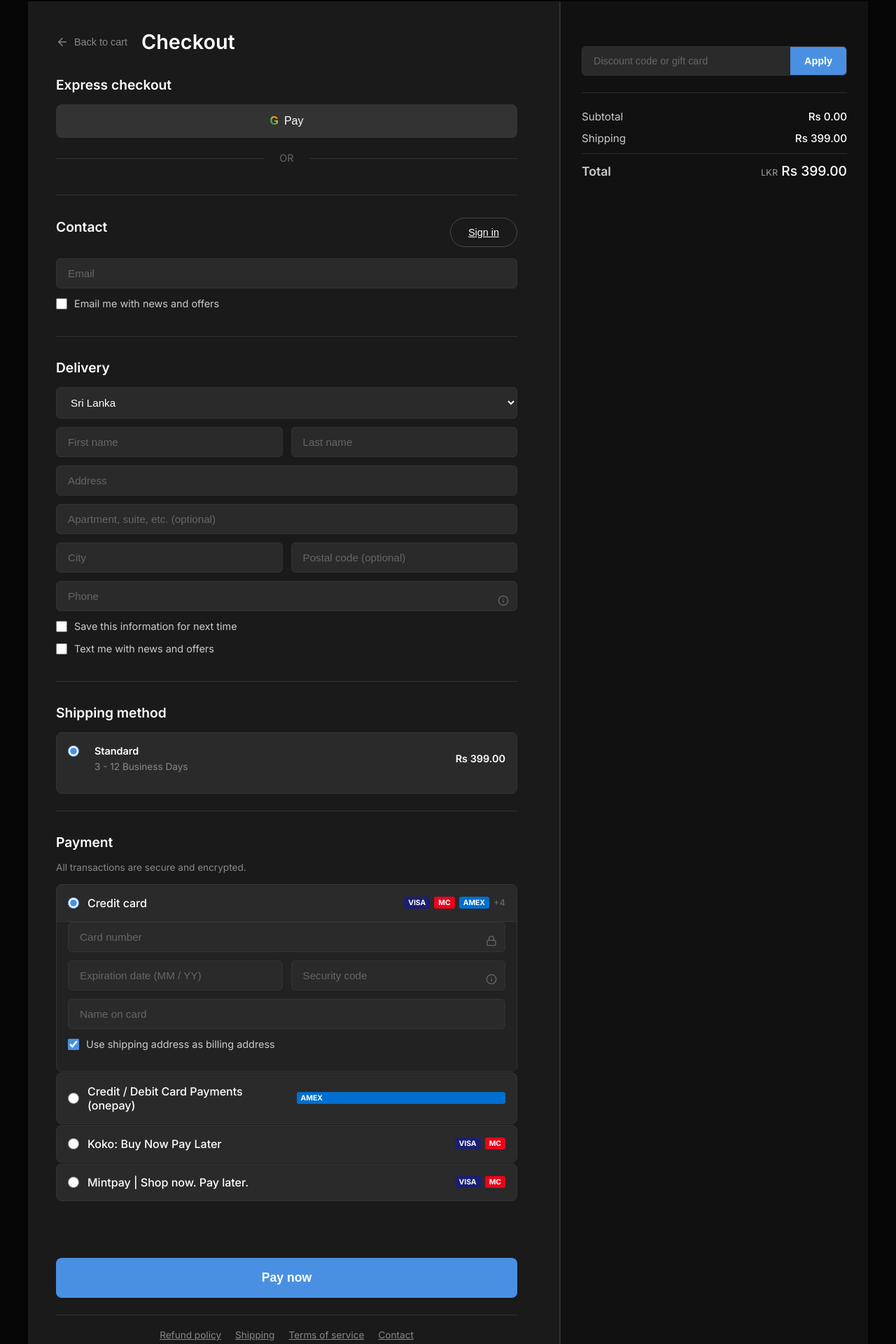
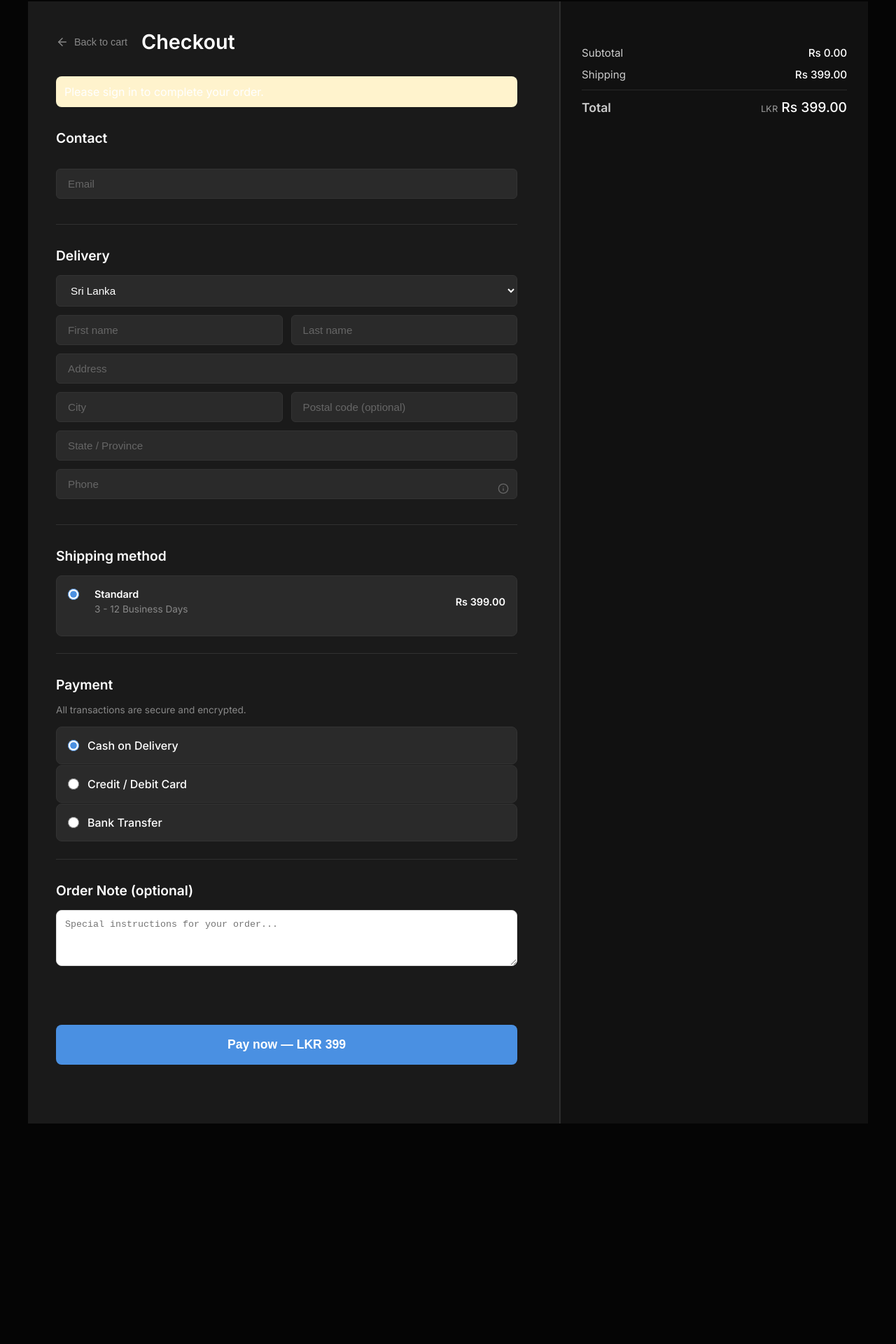
Before and after one commit to sathyavitharanage200323/Inbare_Clothing, a React (Vite) app in the folder client/: page /checkout in a window 1280 px wide. Shown: the part 110-2030 px from the top of the page at 70% size. After the commit the page ends 1715 px from the top, so only its background shows below. Built offline with nearby package versions, Linux system fonts and the light colour scheme.

Commit message:
cretate cheackout portal and connect it to backend

```diff
--- a/client/src/pages/Auth.css
+++ b/client/src/pages/Auth.css
@@ -197,6 +197,20 @@
   text-decoration: underline;
 }
 
+.auth-error {
+  background: #fee2e2;
+  color: #991b1b;
+  padding: 12px 16px;
+  border-radius: 8px;
+  font-size: 0.9rem;
+  margin-bottom: 20px;
+}
+
+.auth-btn:disabled {
+  opacity: 0.6;
+  cursor: not-allowed;
+}
+
 @media (max-width: 600px) {
   .auth-card {
     padding: 36px 24px;
--- a/client/src/pages/Checkout.jsx
+++ b/client/src/pages/Checkout.jsx
@@ -1,52 +1,68 @@
 import { useState } from 'react';
 import { useNavigate } from 'react-router-dom';
-import { ArrowLeft, CreditCard, Lock, Info } from 'lucide-react';
+import { ArrowLeft, Lock, Info } from 'lucide-react';
 import { useCart } from '../context/CartContext';
+import { useAuth } from '../context/AuthContext';
+import api from '../services/api';
 import './Checkout.css';
 
 export default function Checkout() {
   const navigate = useNavigate();
-  const { items, subtotal } = useCart();
+  const { items, subtotal, clearCart } = useCart();
+  const { user } = useAuth();
 
-  // Form state
-  const [email, setEmail] = useState('');
-  const [emailOffers, setEmailOffers] = useState(false);
-  const [country, setCountry] = useState('Sri Lanka');
-  const [firstName, setFirstName] = useState('');
-  const [lastName, setLastName] = useState('');
-  const [address, setAddress] = useState('');
-  const [apartment, setApartment] = useState('');
-  const [city, setCity] = useState('');
-  const [postalCode, setPostalCode] = useState('');
-  const [phone, setPhone] = useState('');
-  const [saveInfo, setSaveInfo] = useState(false);
-  const [textOffers, setTextOffers] = useState(false);
-  const [shippingMethod, setShippingMethod] = useState('standard');
-  const [discountCode, setDiscountCode] = useState('');
-
-  // Payment state
-  const [paymentMethod, setPaymentMethod] = useState('credit-card');
-  const [cardNumber, setCardNumber] = useState('');
-  const [expiryDate, setExpiryDate] = useState('');
-  const [securityCode, setSecurityCode] = useState('');
-  const [nameOnCard, setNameOnCard] = useState('');
-  const [useSameAddress, setUseSameAddress] = useState(true);
+  const [email, setEmail] = useState(user?.email || '');
+  const [firstName, setFirstName] = useState(user?.firstName || '');
+  const [lastName, setLastName] = useState(user?.lastName || '');
+  const [address, setAddress] = useState(user?.address?.street || '');
+  const [city, setCity] = useState(user?.address?.city || '');
+  const [state, setState] = useState(user?.address?.state || '');
+  const [zipCode, setZipCode] = useState(user?.address?.zipCode || '');
+  const [phone, setPhone] = useState(user?.phone || '');
+  const [country, setCountry] = useState(user?.address?.country || 'Sri Lanka');
+  const [paymentMethod, setPaymentMethod] = useState('cod');
+  const [note, setNote] = useState('');
+  const [loading, setLoading] = useState(false);
+  const [error, setError] = useState('');
 
   const shippingCost = 399;
   const total = subtotal + shippingCost;
 
-  const handleSubmit = (e) => {
+  async function handleSubmit(e) {
     e.preventDefault();
-    // Handle payment processing here
+    setError('');
+
+    if (!user) {
+      setError('Please sign in to place an order.');
+      return;
+    }
+
+    if (items.length === 0) {
+      setError('Your cart is empty.');
+      return;
+    }
+
+    setLoading(true);
+    try {
+      await api.post('/orders', {
+        shippingAddress: { street: address, city, state, zipCode, country },
+        paymentMethod,
+        note,
+      });
+      await clearCart();
       alert('Order placed successfully!');
-  };
+      navigate('/');
+    } catch (err) {
+      setError(err.response?.data?.message || 'Failed to place order. Please try again.');
+    } finally {
+      setLoading(false);
+    }
+  }
 
   return (
     <div className="checkout-page">
       <div className="checkout-container">
-        {/* Left side - Forms */}
         <div className="checkout-left">
-          {/* Header */}
           <div className="checkout-header">
             <button onClick={() => navigate(-1)} className="checkout-back">
               <ArrowLeft size={18} />
@@ -55,21 +71,18 @@ export default function Checkout() {
             <h1>Checkout</h1>
           </div>
 
+          {error && <p className="auth-error">{error}</p>}
+
+          {!user && (
+            <div className="checkout-section" style={{ background: '#fff3cd', padding: '12px', borderRadius: '8px' }}>
+              <p>Please <a href="/signin">sign in</a> to complete your order.</p>
+            </div>
+          )}
+
           <form onSubmit={handleSubmit}>
-            {/* Express checkout */}
-            <div className="checkout-section">
-              <h2>Express checkout</h2>
-              <button type="button" className="gpay-btn">
-                <span className="gpay-logo">G</span> Pay
-              </button>
-              <div className="checkout-divider">OR</div>
-            </div>
-
-            {/* Contact */}
             <div className="checkout-section">
               <div className="section-header">
                 <h2>Contact</h2>
-                <button type="button" className="sign-in-link">Sign in</button>
               </div>
               <input
                 type="email"
@@ -78,17 +91,8 @@ export default function Checkout() {
                 onChange={(e) => setEmail(e.target.value)}
                 required
               />
-              <label className="checkbox-label">
-                <input
-                  type="checkbox"
-                  checked={emailOffers}
-                  onChange={(e) => setEmailOffers(e.target.checked)}
-                />
-                Email me with news and offers
-              </label>
             </div>
 
-            {/* Delivery */}
             <div className="checkout-section">
               <h2>Delivery</h2>
 
@@ -123,13 +127,6 @@ export default function Checkout() {
                 required
               />
 
-              <input
-                type="text"
-                placeholder="Apartment, suite, etc. (optional)"
-                value={apartment}
-                onChange={(e) => setApartment(e.target.value)}
-              />
-
               <div className="city-postal-row">
                 <input
                   type="text"
@@ -141,10 +138,17 @@ export default function Checkout() {
                 <input
                   type="text"
                   placeholder="Postal code (optional)"
-                  value={postalCode}
-                  onChange={(e) => setPostalCode(e.target.value)}
+                  value={zipCode}
+                  onChange={(e) => setZipCode(e.target.value)}
                 />
               </div>
+
+              <input
+                type="text"
+                placeholder="State / Province"
+                value={state}
+                onChange={(e) => setState(e.target.value)}
+              />
 
               <div className="phone-input">
                 <input
@@ -156,38 +160,13 @@ export default function Checkout() {
                 />
                 <Info size={16} className="phone-info" />
               </div>
-
-              <label className="checkbox-label">
-                <input
-                  type="checkbox"
-                  checked={saveInfo}
-                  onChange={(e) => setSaveInfo(e.target.checked)}
-                />
-                Save this information for next time
-              </label>
-
-              <label className="checkbox-label">
-                <input
-                  type="checkbox"
-                  checked={textOffers}
-                  onChange={(e) => setTextOffers(e.target.checked)}
-                />
-                Text me with news and offers
-              </label>
             </div>
 
-            {/* Shipping method */}
             <div className="checkout-section">
               <h2>Shipping method</h2>
               <div className="shipping-option">
                 <label className="radio-label">
-                  <input
-                    type="radio"
-                    name="shipping"
-                    value="standard"
-                    checked={shippingMethod === 'standard'}
-                    onChange={(e) => setShippingMethod(e.target.value)}
-                  />
+                  <input type="radio" name="shipping" value="standard" checked readOnly />
                   <div className="shipping-details">
                     <div>
                       <span className="shipping-name">Standard</span>
@@ -199,95 +178,20 @@ export default function Checkout() {
               </div>
             </div>
 
-            {/* Payment */}
             <div className="checkout-section">
               <h2>Payment</h2>
               <p className="payment-security">All transactions are secure and encrypted.</p>
 
-              {/* Credit Card */}
               <div className="payment-method">
                 <label className="payment-method-header">
                   <input
                     type="radio"
                     name="payment"
-                    value="credit-card"
-                    checked={paymentMethod === 'credit-card'}
+                    value="cod"
+                    checked={paymentMethod === 'cod'}
                     onChange={(e) => setPaymentMethod(e.target.value)}
                   />
-                  <span>Credit card</span>
-                  <div className="card-logos">
-                    <span className="card-logo visa">VISA</span>
-                    <span className="card-logo mastercard">MC</span>
-                    <span className="card-logo amex">AMEX</span>
-                    <span className="card-more">+4</span>
-                  </div>
-                </label>
-
-                {paymentMethod === 'credit-card' && (
-                  <div className="credit-card-form">
-                    <div className="card-number-input">
-                      <input
-                        type="text"
-                        placeholder="Card number"
-                        value={cardNumber}
-                        onChange={(e) => setCardNumber(e.target.value)}
-                        required
-                      />
-                      <Lock size={16} className="lock-icon" />
-                    </div>
-
-                    <div className="card-details-row">
-                      <input
-                        type="text"
-                        placeholder="Expiration date (MM / YY)"
-                        value={expiryDate}
-                        onChange={(e) => setExpiryDate(e.target.value)}
-                        required
-                      />
-                      <div className="security-code-input">
-                        <input
-                          type="text"
-                          placeholder="Security code"
-                          value={securityCode}
-                          onChange={(e) => setSecurityCode(e.target.value)}
-                          required
-                        />
-                        <Info size={16} className="security-info" />
-                      </div>
-                    </div>
-
-                    <input
-                      type="text"
-                      placeholder="Name on card"
-                      value={nameOnCard}
-                      onChange={(e) => setNameOnCard(e.target.value)}
-                      required
-                    />
-
-                    <label className="checkbox-label">
-                      <input
-                        type="checkbox"
-                        checked={useSameAddress}
-                        onChange={(e) => setUseSameAddress(e.target.checked)}
-                      />
-                      Use shipping address as billing address
-                    </label>
-                  </div>
-                )}
-              </div>
-
-              {/* Other payment methods */}
-              <div className="payment-method">
-                <label className="payment-method-header">
-                  <input
-                    type="radio"
-                    name="payment"
-                    value="onepay"
-                    checked={paymentMethod === 'onepay'}
-                    onChange={(e) => setPaymentMethod(e.target.value)}
-                  />
-                  <span>Credit / Debit Card Payments (onepay)</span>
-                  <span className="card-logo amex-blue">AMEX</span>
+                  <span>Cash on Delivery</span>
                 </label>
               </div>
 
@@ -296,15 +200,11 @@ export default function Checkout() {
                   <input
                     type="radio"
                     name="payment"
-                    value="koko"
-                    checked={paymentMethod === 'koko'}
+                    value="card"
+                    checked={paymentMethod === 'card'}
                     onChange={(e) => setPaymentMethod(e.target.value)}
                   />
-                  <span>Koko: Buy Now Pay Later</span>
-                  <div className="card-logos">
-                    <span className="card-logo visa">VISA</span>
-                    <span className="card-logo mastercard">MC</span>
-                  </div>
+                  <span>Credit / Debit Card</span>
                 </label>
               </div>
 
@@ -313,70 +213,55 @@ export default function Checkout() {
                   <input
                     type="radio"
                     name="payment"
-                    value="mintpay"
-                    checked={paymentMethod === 'mintpay'}
+                    value="bank_transfer"
+                    checked={paymentMethod === 'bank_transfer'}
                     onChange={(e) => setPaymentMethod(e.target.value)}
                   />
-                  <span>Mintpay | Shop now. Pay later.</span>
-                  <div className="card-logos">
-                    <span className="card-logo visa">VISA</span>
-                    <span className="card-logo mastercard">MC</span>
-                  </div>
+                  <span>Bank Transfer</span>
                 </label>
               </div>
             </div>
 
-            {/* Pay Now Button */}
-            <button type="submit" className="pay-now-btn">
-              Pay now
+            <div className="checkout-section">
+              <h2>Order Note (optional)</h2>
+              <textarea
+                placeholder="Special instructions for your order..."
+                value={note}
+                onChange={(e) => setNote(e.target.value)}
+                style={{ width: '100%', padding: '12px', borderRadius: '8px', border: '1px solid #ddd', minHeight: '80px' }}
+              />
+            </div>
+
+            <button type="submit" className="pay-now-btn" disabled={loading || !user}>
+              {loading ? 'Placing Order...' : `Pay now — LKR ${total.toLocaleString('en-US')}`}
             </button>
           </form>
-
-          {/* Footer links */}
-          <div className="checkout-footer">
-            <a href="/refund-policy">Refund policy</a>
-            <a href="/shipping">Shipping</a>
-            <a href="/terms">Terms of service</a>
-            <a href="/contact">Contact</a>
-          </div>
         </div>
 
-        {/* Right side - Order Summary */}
         <div className="checkout-right">
-          {/* Order items */}
           <div className="order-items">
-            {items.map((item, idx) => (
+            {items.map((item, idx) => {
+              const img = item.img || item.image || 'https://images.unsplash.com/photo-1521572163474-6864f9cf17ab?q=80&w=600';
+              const itemQty = item.qty || item.quantity || 1;
+              return (
                 <div key={idx} className="order-item">
                   <div className="item-image-wrap">
-                  <img src={item.img} alt={item.name} />
-                  <span className="item-qty">{item.qty}</span>
+                    <img src={img} alt={item.name} />
+                    <span className="item-qty">{itemQty}</span>
                   </div>
                   <div className="item-details">
                     <h3>{item.name}</h3>
-                  {item.selectedColor && <p>Color: {item.selectedColor.label}</p>}
+                    {item.selectedColor && <p>Color: {typeof item.selectedColor === 'object' ? item.selectedColor.label : item.selectedColor}</p>}
                     {item.selectedSize && item.selectedSize !== 'One Size' && (
                       <p>Size: {item.selectedSize}</p>
                     )}
                   </div>
-                <span className="item-price">LKR {(item.price * item.qty).toLocaleString('en-US')}</span>
+                  <span className="item-price">LKR {((item.price || 0) * itemQty).toLocaleString('en-US')}</span>
                 </div>
-            ))}
+              );
+            })}
           </div>
 
-          {/* Discount code */}
-          <div className="discount-section">
-            <div className="discount-input-wrap">
-              <input
-                type="text"
-                placeholder="Discount code or gift card"
-                value={discountCode}
-                onChange={(e) => setDiscountCode(e.target.value)}
-              />
-              <button type="button">Apply</button>
-            </div>
-          </div>
-
-          {/* Order totals */}
           <div className="order-totals">
             <div className="total-row">
               <span>Subtotal</span>
```
Lines whose indentation alone changed are shown as unchanged.
